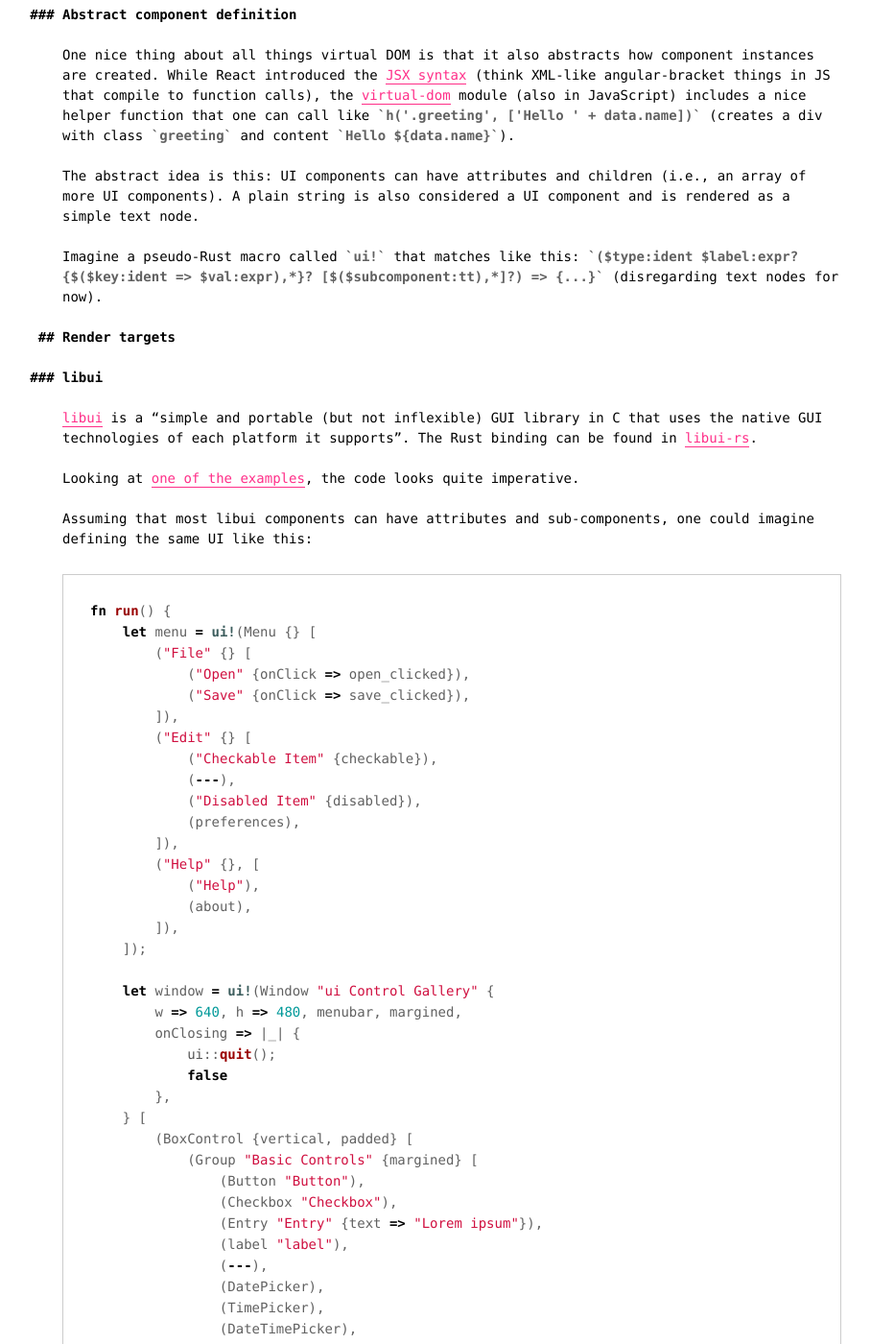
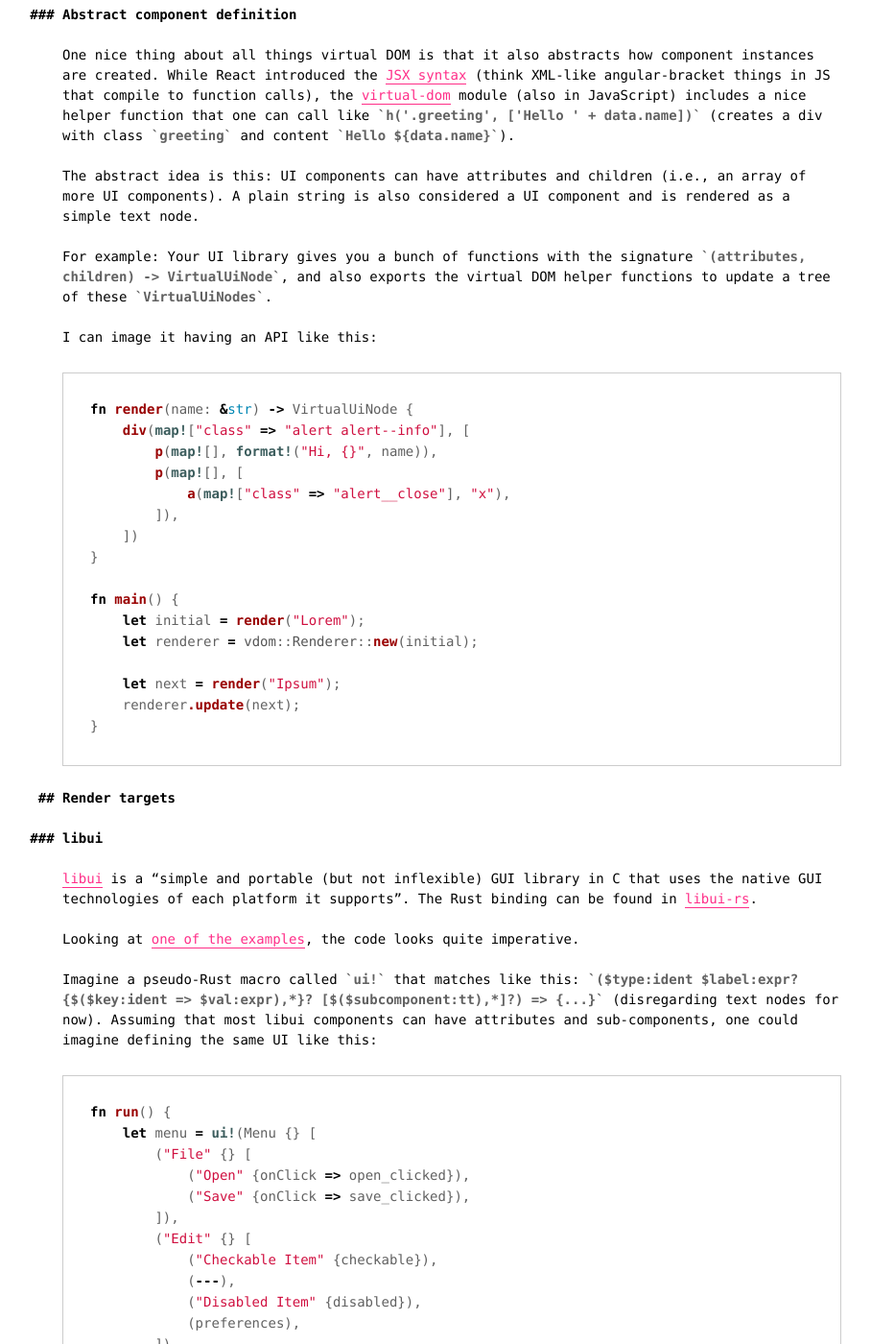
Before and after one commit to killercup/scribbles, a Jekyll site: the page built from _posts/2016-07-23-impl-virtual-dom-cli-libui.md, in a window 1280 px wide and 1400 px high, scrolled down 1065 px. Shown: the whole window at 96% size, without its empty margins (169-1077 px from the left). Built offline with Jekyll 4.4.1, drawn with Linux system fonts in a browser that asks for light colours; comment, search, counter and statistics services are not loaded.

Commit message:
Update virtual dom post with non-macro example

````diff
--- a/_posts/2016-07-23-impl-virtual-dom-cli-libui.md
+++ b/_posts/2016-07-23-impl-virtual-dom-cli-libui.md
@@ -40,7 +40,28 @@ One nice thing about all things virtual DOM is that it also abstracts how compon
 
 The abstract idea is this: UI components can have attributes and children (i.e., an array of more UI components). A plain string is also considered a UI component and is rendered as a simple text node.
 
-Imagine a pseudo-Rust macro called `ui!` that matches like this: `($type:ident $label:expr? {$($key:ident => $val:expr),*}? [$($subcomponent:tt),*]?) => {...}` (disregarding text nodes for now).
+For example: Your UI library gives you a bunch of functions with the signature `(attributes, children) -> VirtualUiNode`, and also exports the virtual DOM helper functions to update a tree of these `VirtualUiNodes`.
+
+I can image it having an API like this:
+
+```rust
+fn render(name: &str) -> VirtualUiNode {
+    div(map!["class" => "alert alert--info"], [
+        p(map![], format!("Hi, {}", name)),
+        p(map![], [
+            a(map!["class" => "alert__close"], "x"),
+        ]),
+    ])
+}
+
+fn main() {
+    let initial = render("Lorem");
+    let renderer = vdom::Renderer::new(initial);
+
+    let next = render("Ipsum");
+    renderer.update(next);
+}
+```
 
 ## Render targets
 
@@ -50,7 +71,7 @@ Imagine a pseudo-Rust macro called `ui!` that matches like this: `($type:ident $
 
 Looking at [one of the examples](https://github.com/pcwalton/libui-rs/blob/13299d28f69f8009be8e08e453a9b0024f153a60/ui/examples/controlgallery.rs), the code looks quite imperative.
 
-Assuming that most libui components can have attributes and sub-components, one could imagine defining the same UI like this:
+Imagine a pseudo-Rust macro called `ui!` that matches like this: `($type:ident $label:expr? {$($key:ident => $val:expr),*}? [$($subcomponent:tt),*]?) => {...}` (disregarding text nodes for now). Assuming that most libui components can have attributes and sub-components, one could imagine defining the same UI like this:
 
 ```rust
 fn run() {
````
